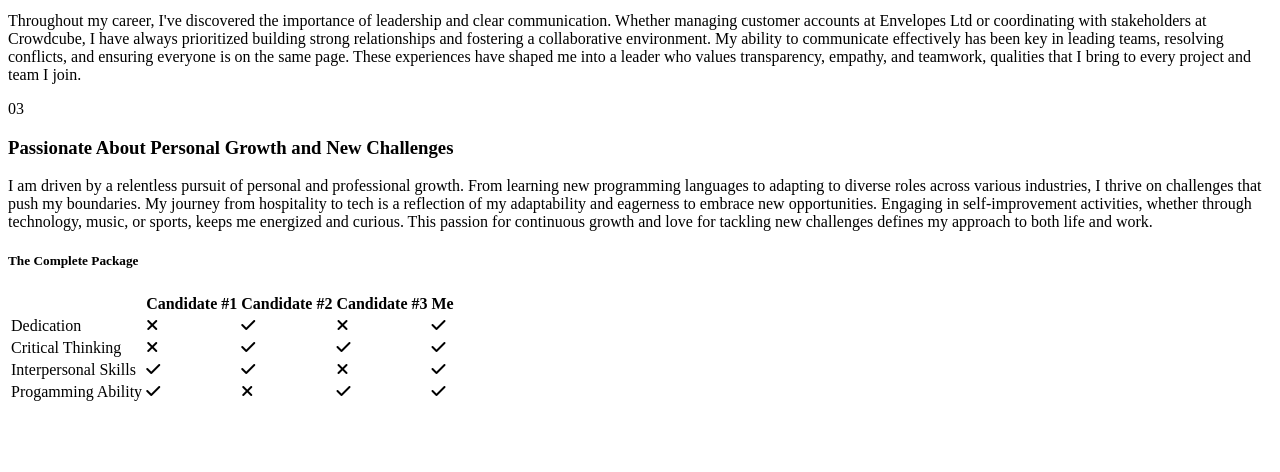
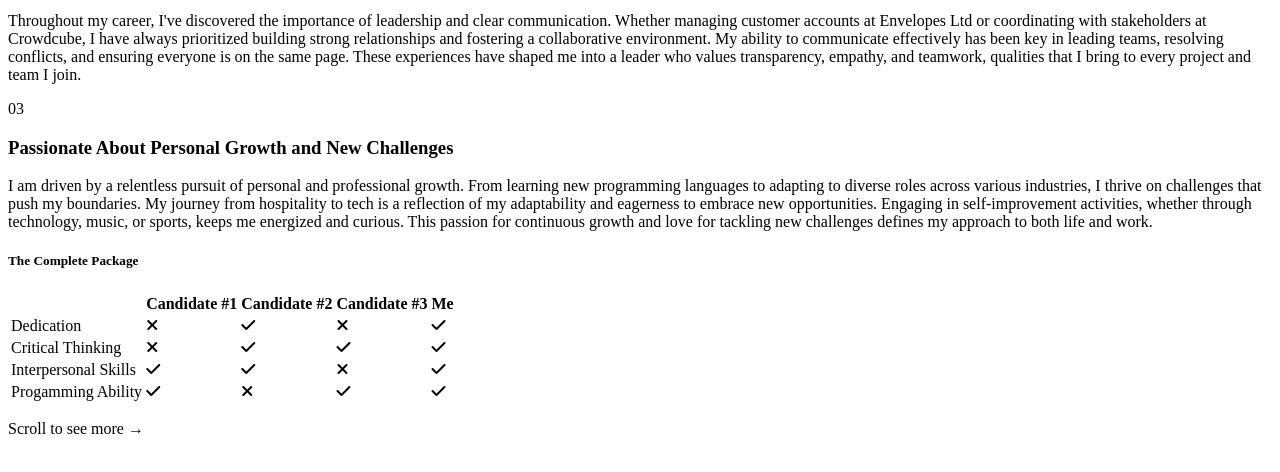
Before and after one commit to Davsan88/Davsan88.github.io, a SvelteKit app: page / in a window 1280 px wide. Shown: the part 2047-2519 px from the top of the page. Built offline with nearby package versions, Linux system fonts and the light colour scheme.

Commit message:
Update Main.svelte

```diff
--- a/src/components/Main.svelte
+++ b/src/components/Main.svelte
@@ -213,5 +213,8 @@
                 </tbody>
             </table>
         </div>
+        <div class="mx-auto -mt-12 italic sm:hidden opacity-50">
+            <p>Scroll to see more &rarr;</p>
+        </div>
     </section>
 </main>
```
